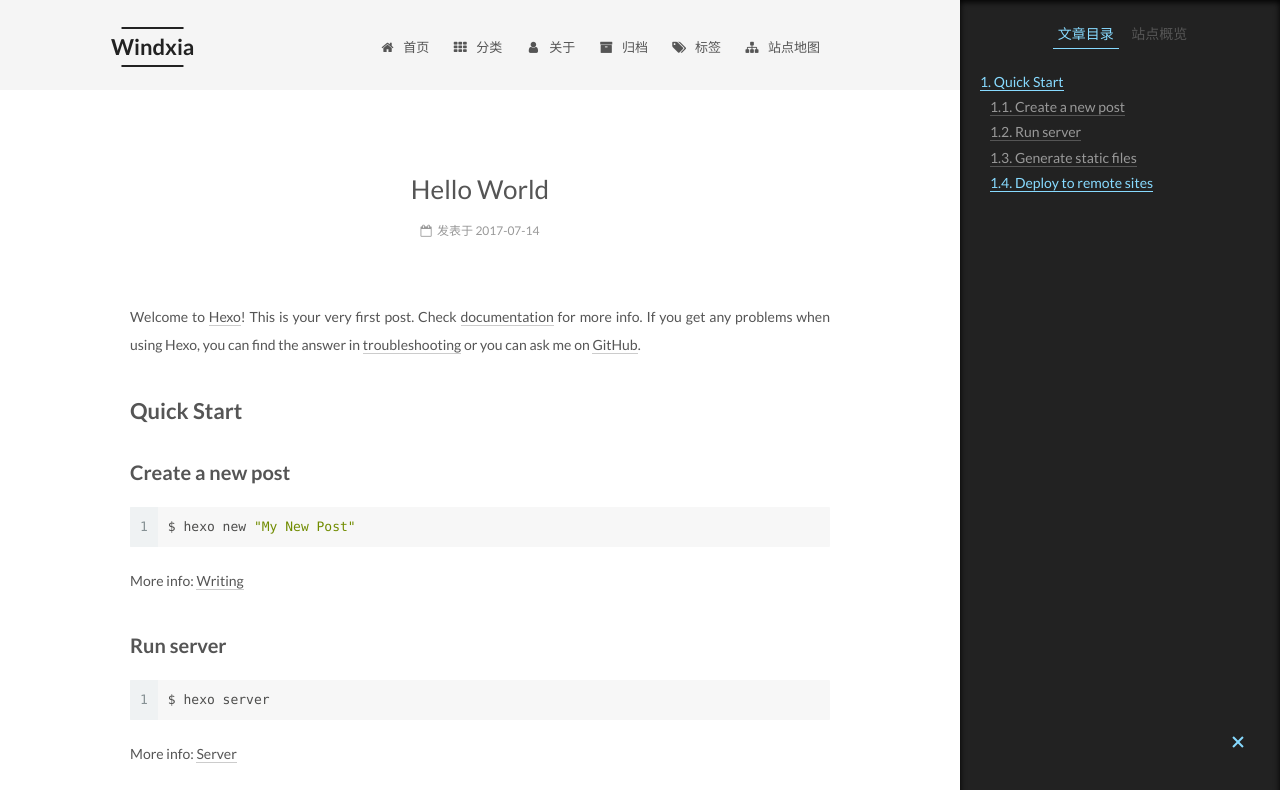
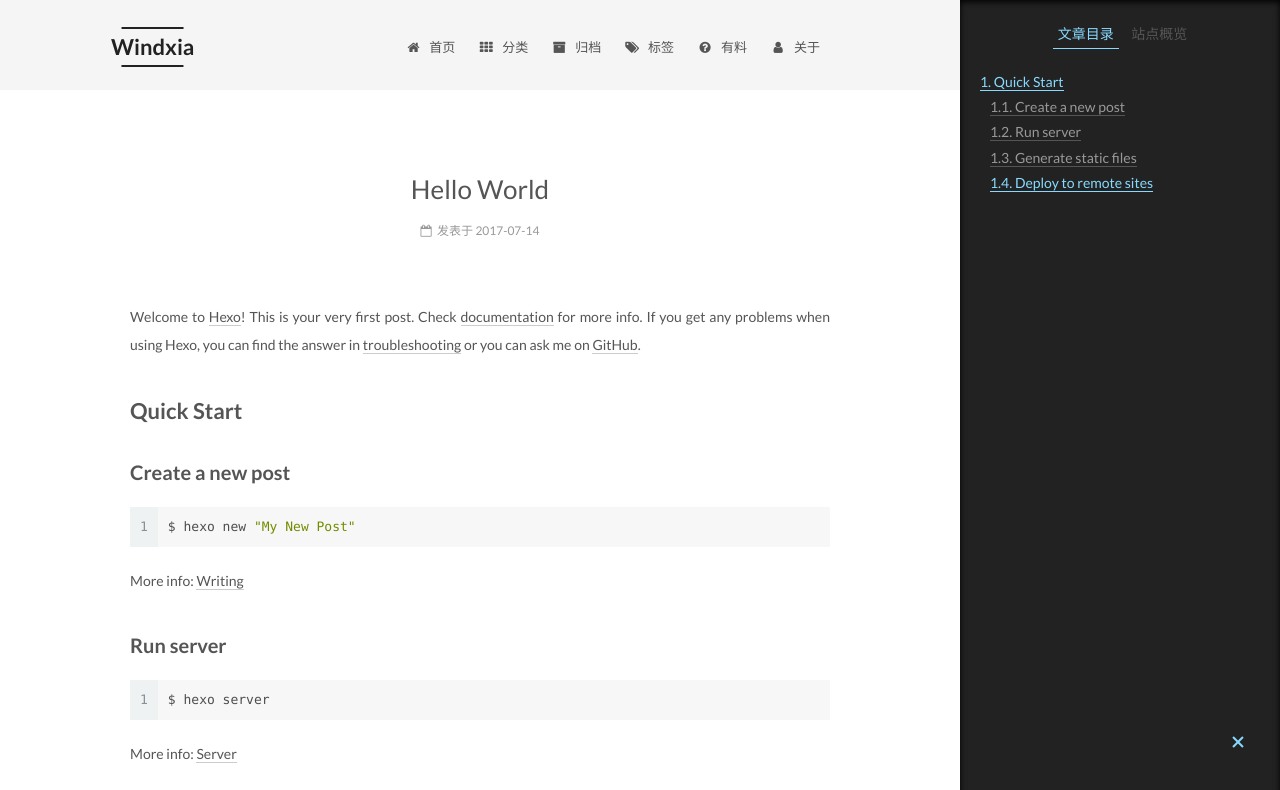
Before and after one commit to windxia/windxia.github.io, a plain HTML site: page 2017/07/14/hello-world/index.html in a window 1280 px wide. Shown: the top 790 px of the page. Drawn offline with Linux system fonts and the light colour scheme.

Commit message:
Site updated: 2017-09-12 17:06:35

```diff
--- a/2017/07/14/hello-world/index.html
+++ b/2017/07/14/hello-world/index.html
@@ -217,16 +217,6 @@
         </li>
 
 
-        <li class="menu-item menu-item-about">
-          <a href="/about/" rel="section">
-
-              <i class="menu-item-icon fa fa-fw fa-user"></i> <br />
-
-            关于
-          </a>
-        </li>
-
-
         <li class="menu-item menu-item-archives">
           <a href="/archives/" rel="section">
 
@@ -247,12 +237,22 @@
         </li>
 
 
-        <li class="menu-item menu-item-sitemap">
-          <a href="/sitemap.xml" rel="section">
+        <li class="menu-item menu-item-something">
+          <a href="/something/" rel="section">
 
-              <i class="menu-item-icon fa fa-fw fa-sitemap"></i> <br />
+              <i class="menu-item-icon fa fa-fw fa-question-circle"></i> <br />
 
-            站点地图
+            有料
+          </a>
+        </li>
+
+
+        <li class="menu-item menu-item-about">
+          <a href="/about/" rel="section">
+
+              <i class="menu-item-icon fa fa-fw fa-user"></i> <br />
+
+            关于
           </a>
         </li>
 
--- a/css/main.css
+++ b/css/main.css
@@ -1677,7 +1677,7 @@ pre .javascript .function {
   width: 4px;
   height: 4px;
   border-radius: 50%;
-  background: #98ff4f;
+  background: #4df050;
 }
 .links-of-blogroll {
   font-size: 13px;
```
Also changed, not shown: 2017/07/14/postName/index.html (+14 -14 lines), archives/2017/07/index.html (+14 -14 lines), archives/2017/index.html (+14 -14 lines), archives/index.html (+14 -14 lines), index.html (+14 -14 lines).
